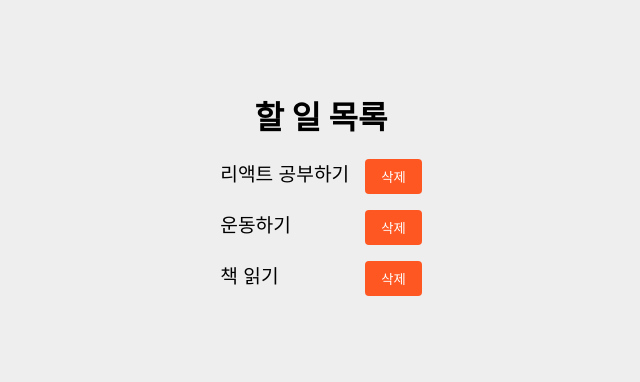
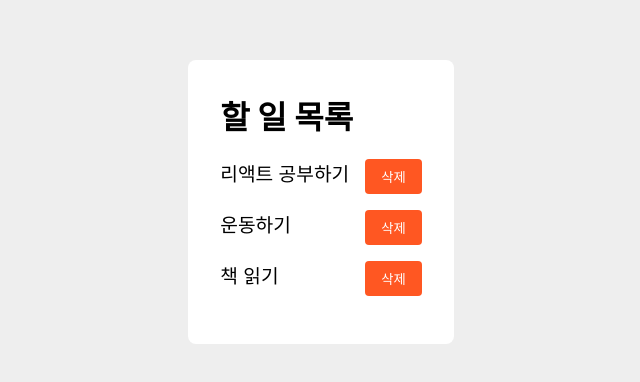
Before and after one commit to jchyeon0814/todo, a React (Create React App) app: page / in a window 1280 px wide. Shown: the part 198-580 px from the top of the page, without its empty margins (319-959 px from the left). Built offline with nearby package versions, Linux system fonts and the light colour scheme.

Commit message:
DataView 컴포넌트 생성 및 적용

```diff
--- a/src/App.tsx
+++ b/src/App.tsx
@@ -2,8 +2,7 @@ import React from 'react';
 import logo from './logo.svg';
 import './App.css';
 import styled from '@emotion/styled';
-import { Title } from 'components/Title';
-import { TodoList } from 'components/TodoList';
+import { DataView } from 'components/DataView';
 import { useState } from 'react';
 
 const Container = styled.div`
@@ -28,8 +27,7 @@ function App() {
 
   return (
     <Container>
-      <Title label="할 일 목록" />
-      <TodoList todoList={todoList} onDelete={onDelete} />
+      <DataView title="할 일 목록" onDelete={onDelete} todoList={todoList} />
     </Container>
   );
 }
--- /dev/null
+++ b/src/components/DataView/index.tsx
@@ -0,0 +1,28 @@
+import styled from '@emotion/styled';
+import { Title } from 'components/Title';
+import { TodoList } from 'components/TodoList';
+
+const Container = styled.div`
+    display: flex;
+    flex-direction: column;
+    align-item: center;
+    justify-content: center;
+    background-color: #ffffff;
+    padding: 32px;
+    border-radius: 8px;
+`;
+
+interface Props {
+    readonly title: string;
+    readonly todoList: ReadonlyArray<string>;
+    readonly onDelete?: (todo: string) => void;
+}
+
+export const DataView = ({ title, todoList, onDelete }: Props) => {
+    return (
+        <Container>
+            <Title label={title} />
+            <TodoList todoList={todoList} onDelete={onDelete} />
+        </Container>
+    );
+}
```
